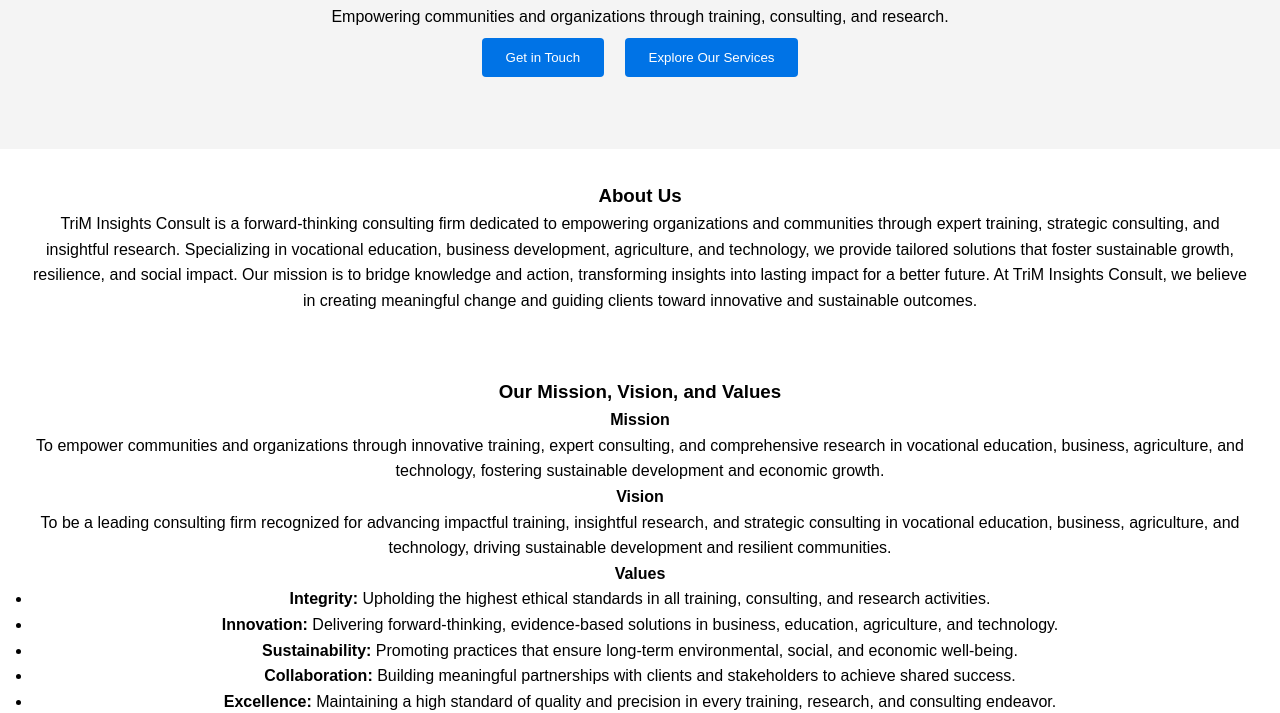
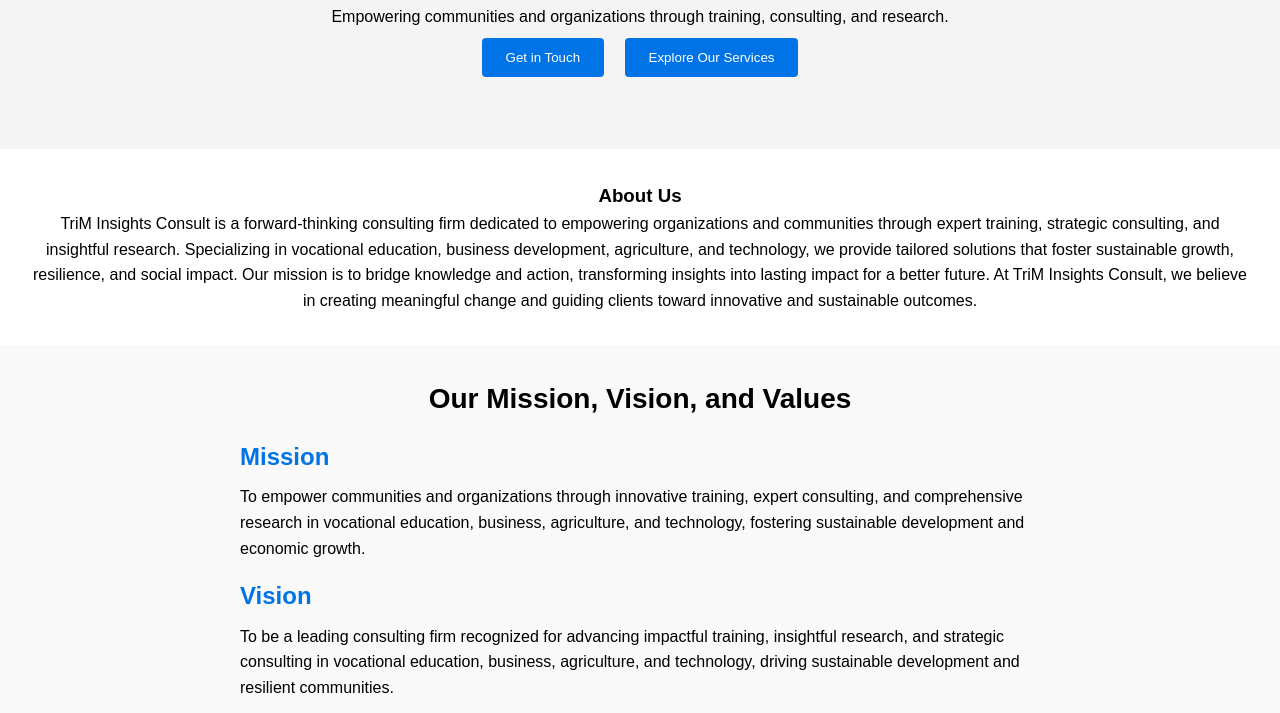
Before and after one commit to TriMInsights/TriMInsightsConsult, a plain HTML site: page index.html in a window 1280 px wide. Shown: the part 210-923 px from the top of the page. Drawn offline with Linux system fonts and the light colour scheme.

Commit message:
Update styles.css

```diff
--- a/styles.css
+++ b/styles.css
@@ -116,3 +116,48 @@ footer {
     padding: 1rem;
     text-align: center;
 }
+
+/* Mission, Vision, and Values Section */
+#mission-vision-values {
+    padding: 2rem;
+    background-color: #f9f9f9;
+    text-align: center;
+}
+
+#mission-vision-values h3 {
+    font-size: 1.75rem;
+    margin-bottom: 1rem;
+}
+
+.section-part {
+    margin-bottom: 1.5rem;
+    text-align: left;
+    max-width: 800px;
+    margin: 1rem auto;
+}
+
+.section-part h4 {
+    font-size: 1.5rem;
+    color: #0073e6;
+    margin-bottom: 0.5rem;
+}
+
+.section-part p {
+    font-size: 1rem;
+    line-height: 1.6;
+}
+
+.section-part ul {
+    list-style-type: none;
+    padding: 0;
+}
+
+.section-part ul li {
+    font-size: 1rem;
+    line-height: 1.6;
+    padding: 0.5rem 0;
+}
+
+.section-part ul li strong {
+    color: #0073e6;
+}
```
